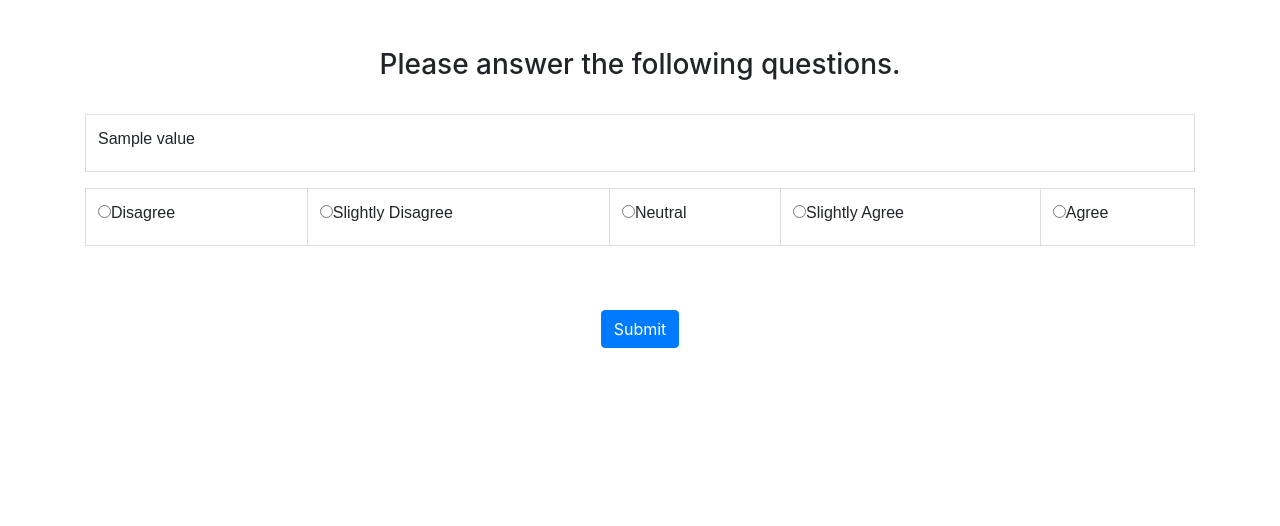
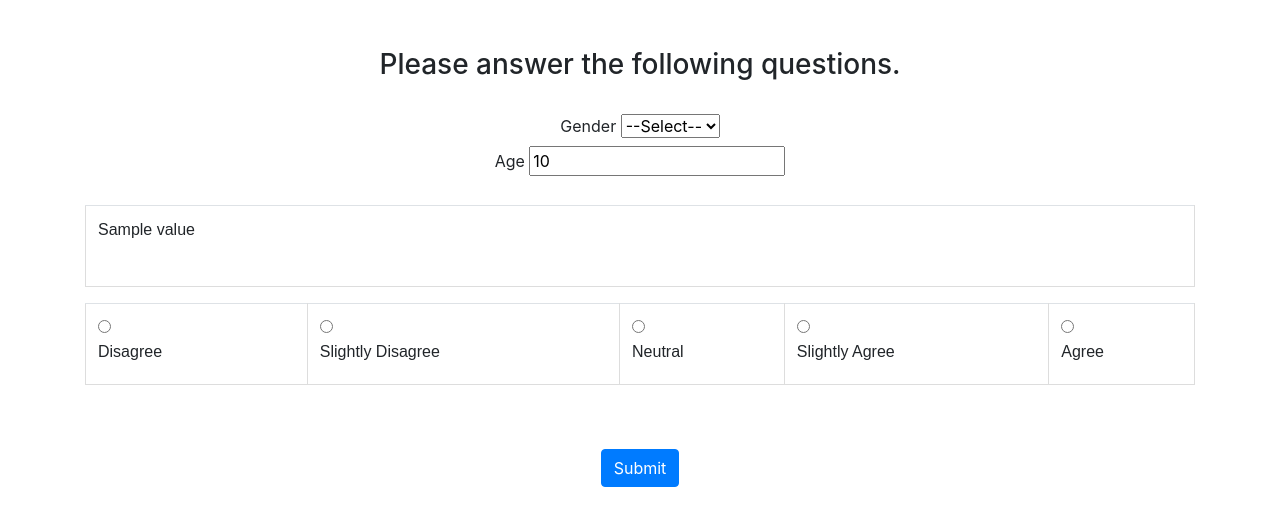
Before and after one commit to chrizandr/Genrenome, a Flask app: template templates/quiz.html in a window 1280 px wide. Shown: the part 56-582 px from the top of the page. Run offline with Flask 2, Linux system fonts and the light colour scheme; the template is opened without the code that fills it: most values are stand-ins (such as "Sample title", 1, 10 or a date in 2020); parts of the project's set-up code (start-up, migrations or seed data) failed here and were passed over; some libraries are stand-ins or nearby versions.

Commit message:
Adding gender and age.

```diff
--- a/app.py
+++ b/app.py
@@ -8,7 +8,7 @@ from gevent.pywsgi import WSGIServer
 
 from settings import DB_URL
 
-# import pdb
+import pdb
 from sqlalchemy.orm import scoped_session
 from sqlalchemy.orm import sessionmaker
 from sqlalchemy import create_engine, exists
@@ -126,19 +126,37 @@ def personality():
         return redirect(url_for("admin"))
     if 'user' in session:
         p = db_session.query(exists().where(Personality.user_id == session['user'])).scalar()
-        context["taken_quiz"] = p
+        if p:
+            context["taken_quiz"] = p
+            return redirect(url_for("personality"))
+
         if request.method == "GET":
             return render_template("quiz.html", **context)
         elif request.method == "POST":
             score = {}
+            context['age'] = request.form['age']
+            context['gender'] = request.form['gender']
+
             for key in request.form:
-                score[int(key)] = int(request.form[key])
+                if key not in ['gender', 'age']:
+                    score[int(key)] = int(request.form[key])
+
+            context["score"] = score
+
             try:
                 ocean_score = score_quiz(score)
             except KeyError:
                 flash("You have not filled all the questions")
-                context["score"] = score
                 return render_template("quiz.html", **context)
+
+            if request.form['age'] == '' or request.form['gender'] == 'U':
+                flash("You have not provided age or gender")
+                return render_template("quiz.html", **context)
+
+            user = db_session.query(User).filter(User.id_ == session['user']).one()
+            user.age = request.form['age']
+            user.gender = request.form['gender']
+
             p = Personality(session["user"], ocean_score)
             db_session.add(p)
             db_session.commit()
@@ -208,7 +226,7 @@ def register():
         db_session.add(new_user)
         db_session.commit()
         flash("You have successfully registered, please login")
-        return redirect(url_for('register'))
+        return redirect(url_for('login'))
 
 
 if __name__ == "__main__":
@@ -218,14 +236,14 @@ if __name__ == "__main__":
 
     IP_addr = sys.argv[1]
     port = sys.argv[2]
+    try:
+        print("Running server...")
+        app.run(host=IP_addr, debug=True, port=int(port))
+
+    # http_server = WSGIServer((IP_addr, int(port)), app)
+    # print("Server running on http://{}:{}".format(IP_addr, port))
     # try:
-    #     print("Running server...")
-    #     app.run(host=IP_addr, debug=True, port=int(port))
-    #
-    http_server = WSGIServer((IP_addr, int(port)), app)
-    print("Server running on http://{}:{}".format(IP_addr, port))
-    try:
-        http_server.serve_forever()
+    #     http_server.serve_forever()
     except KeyboardInterrupt:
         print("Exiting server")
         sys.exit(0)
--- a/models.py
+++ b/models.py
@@ -25,6 +25,8 @@ class User(Base):
     password = Column(String(20))
     name = Column(String(20))
     email = Column(String(20), unique=True)
+    age = Column(Integer)
+    gender = Column(String(20))
 
     def __init__(self, username, password, name, email):
         """Create new instance."""
@@ -32,6 +34,8 @@ class User(Base):
         self.password = bcrypt.encrypt(password)
         self.name = name
         self.email = email
+        self.age = 0
+        self.gender = "U"
 
     def validate_password(self, password):
         """Check encrypted password."""
@@ -187,4 +191,4 @@ def setup(DB_URL):
 
 if __name__ == "__main__":
     # session = setup(DB_URL)
-     session = get_debug_session(DB_URL)
+    session = get_debug_session(DB_URL)
--- a/settings.py
+++ b/settings.py
@@ -7,4 +7,5 @@
 
 # Local running on SQLite
 DB_URL = 'sqlite:///database.db'
+# DB_URL = 'sqlite:///test.db'
 Key = "sgjngfdfg//23/=+342][234097824-1<><123><!@#$#%^]"
--- a/templates/quiz.html
+++ b/templates/quiz.html
@@ -15,6 +15,11 @@ td, th {
 
 tr:nth-child(even) {
     background-color: #dddddd;
+}
+
+td label {
+    display:block;
+    width:100%;
 }
 </style>
 {% endblock %}
@@ -37,14 +42,45 @@ tr:nth-child(even) {
           {% endif %}
       {% endwith %}
       <form action="/personality" method="post">
+                <label for="gender">Gender</label>
+                <select id="gender" name="gender">
+
+                  {% if gender and gender == "U" %}
+                  <option value="U" selected="selected" >--Select--</option>
+                  {% else %}
+                  <option value="U">--Select--</option>
+                  {% endif %}
+
+                  {% if gender and gender == "M" %}
+                  <option value="M" selected="selected" >Male</option>
+                  {% else %}
+                  <option value="M">Male</option>
+                  {% endif %}
+
+                  {% if gender and gender == "F" %}
+                  <option value="F" selected="selected" >Female</option>
+                  {% else %}
+                  <option value="F">Female</option>
+                  {% endif %}
+
+                </select>
+                <br>
+
+                <label for="age">Age</label>
+                {% if age %}
+                <input type="text" id="age" name="age" value={{age}} placeholder="0-200"/>
+                {% else %}
+                <input type="text" id="age" name="age" value="" placeholder="0-200"/>
+                {% endif %}
+                <br><br>
+
                 {% for k, value in quiz.items() %}
                 <table class="table">
-                <tbody>
-                <col width="100%">
-                <tr><td><label for="firstname">{{value}}</label> <br></td></tr>
-                </tbody>
+                  <tbody>
+                    <col width="100%">
+                    <tr><td><label for="firstname">{{value}}</label> <br></td></tr>
+                  </tbody>
                 </table>
-
                 <table class="table">
                 <col width="20%">
                 <tbody>
```
Also changed, not shown: database.db.
